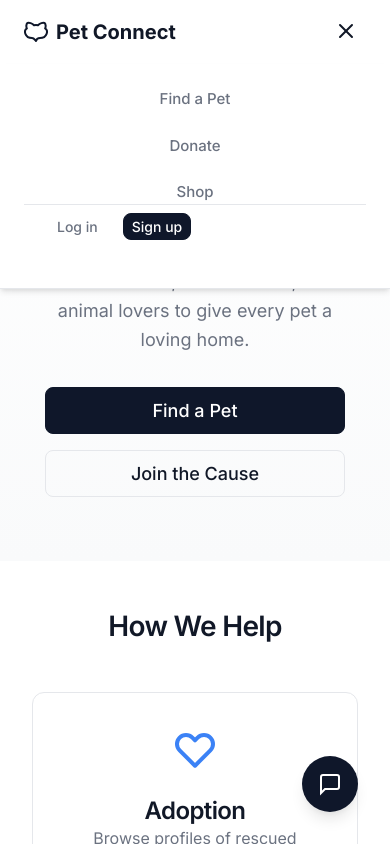
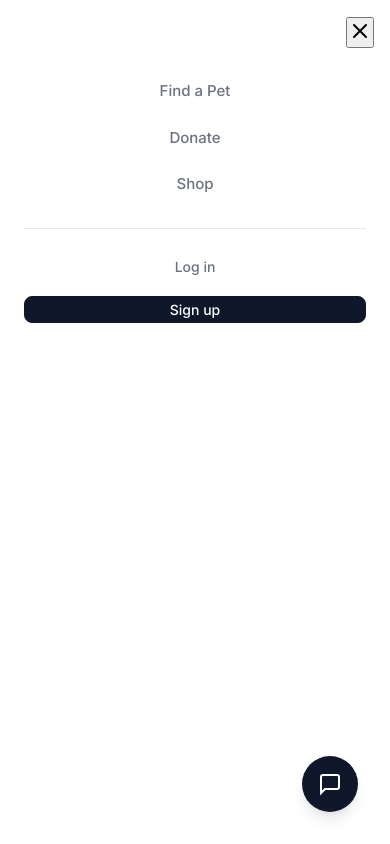
Before and after one commit to ly-sid/pet-connect, a Next.js app: page / in a window 390 px wide. Both pictures are taken after a click on the button 346 px from the left and 32 px from the top of the page. Shown: the top 844 px of the page. Built offline with nearby package versions, Linux system fonts and the light colour scheme.

Commit message:
UI: Refined mobile optimization, fixed scrambled headers and improved navigation

```diff
--- a/src/app/animals/page.tsx
+++ b/src/app/animals/page.tsx
@@ -37,9 +37,9 @@ export default function AnimalSearchPage() {
 
     return (
         <div className="container py-8">
-            <div className="text-center mb-10">
-                <h1 style={{ fontSize: '2.5rem', fontWeight: 800, marginBottom: '0.5rem' }}>Find Your Perfect Companion</h1>
-                <p className="text-subtle">Browse our available pets and give them a forever home.</p>
+            <div className="text-center mb-8">
+                <h1 style={{ fontSize: 'var(--mobile-h1, 2.5rem)', fontWeight: 800, marginBottom: '0.5rem' }}>Find Your New Best Friend</h1>
+                <p className="text-subtle" style={{ fontSize: '0.9rem', maxWidth: '500px', margin: '0 auto' }}>Browse our available pets and give them a forever home.</p>
             </div>
 
             <div className={`flex gap-4 mb-8 justify-center max-w-2xl mx-auto ${styles.filterContainer}`}>
--- a/src/app/globals.css
+++ b/src/app/globals.css
@@ -235,19 +235,31 @@ button {
 /* Responsive Utilities */
 @media (max-width: 768px) {
   :root {
-    --mobile-h1: 2rem;
+    --mobile-h1: 1.75rem;
+    --mobile-h2: 1.5rem;
   }
 
   h1 {
     font-size: var(--mobile-h1);
+    line-height: 1.2;
   }
 
   h2 {
-    font-size: 1.75rem;
+    font-size: var(--mobile-h2);
+    line-height: 1.2;
   }
 
   .container {
     padding: 0 1rem;
+    max-width: 100vw;
+  }
+
+  /* Prevent flex/grid item overflow */
+  .container,
+  .flex,
+  .grid,
+  main {
+    min-width: 0;
   }
 
   .grid {
@@ -267,6 +279,15 @@ button {
   }
 }
 
+/* Aggressive scaling for very small devices */
+@media (max-width: 480px) {
+  :root {
+    --mobile-h1: 1.5rem;
+    --mobile-h2: 1.25rem;
+  }
+}
+
+
 @media (min-width: 769px) {
   .desktop-hide {
     display: none !important;
--- a/src/app/layout.tsx
+++ b/src/app/layout.tsx
@@ -11,6 +11,7 @@ const inter = Inter({ subsets: ['latin'] });
 export const metadata: Metadata = {
   title: 'Pet Connect',
   description: 'Pet Care, Rescue, and Adoption Management Platform',
+  viewport: 'width=device-width, initial-scale=1, maximum-scale=5',
 };
 
 export default function RootLayout({
@@ -20,7 +21,8 @@ export default function RootLayout({
 }) {
   return (
     <html lang="en">
-      <body className={inter.className} style={{ minHeight: '100vh', display: 'flex', flexDirection: 'column' }}>
+      <body className={inter.className} style={{ minHeight: '100vh', display: 'flex', flexDirection: 'column', overflowX: 'hidden', width: '100%' }}>
+
         <AuthProvider>
           <Navbar />
           <main style={{ flex: 1 }}>
--- a/src/app/page.module.css
+++ b/src/app/page.module.css
@@ -74,31 +74,36 @@
 
 @media (max-width: 768px) {
   .hero {
-    padding: 4rem 1rem;
+    padding: 3rem 1rem;
   }
 
   .title {
-    font-size: 2.25rem;
+    font-size: 2rem;
+    line-height: 1.1;
+    margin-bottom: 1rem;
   }
 
   .subtitle {
-    font-size: 1.125rem;
-    margin-bottom: 2rem;
+    font-size: 1rem;
+    margin-bottom: 1.5rem;
+    line-height: 1.4;
   }
 
   .ctaGroup {
     flex-direction: column;
     width: 100%;
-    max-width: 300px;
+    max-width: 100%;
     margin: 0 auto;
+    gap: 0.75rem;
   }
 
+  .ctaGroup a,
   .ctaGroup button {
     width: 100%;
   }
 
   .section {
-    padding: 3rem 1rem;
+    padding: 2.5rem 1rem;
   }
 
   .grid {
@@ -106,3 +111,9 @@
     gap: 1rem;
   }
 }
+
+@media (max-width: 480px) {
+  .title {
+    font-size: 1.75rem;
+  }
+}
--- a/src/components/layout/Navbar.module.css
+++ b/src/components/layout/Navbar.module.css
@@ -12,19 +12,11 @@
     margin: 0 auto;
     padding: 0 1.5rem;
     height: 4rem;
-    /* 64px */
     display: flex;
     align-items: center;
     justify-content: space-between;
-}
-
-.brand {
-    font-size: 1.25rem;
-    font-weight: 700;
-    color: var(--text-primary);
-    display: flex;
-    align-items: center;
-    gap: 0.5rem;
+    flex-wrap: nowrap;
+    /* Prevent brand and menu button from wrapping */
 }
 
 .logo {
@@ -66,18 +58,33 @@
     font-weight: 500;
 }
 
-.menuButton {
-    display: none;
-    background: none;
-    border: none;
+.brand {
+    font-size: 1.15rem;
+    /* Slightly smaller to fit mobile headers better */
+    font-weight: 700;
     color: var(--text-primary);
-    padding: 0.5rem;
-    cursor: pointer;
+    display: flex;
+    align-items: center;
+    gap: 0.5rem;
+    white-space: nowrap;
+    /* Prevent brand text from wrapping */
+    overflow: hidden;
 }
 
 @media (max-width: 768px) {
+    .container {
+        padding: 0 1rem;
+    }
+
+    .brand {
+        font-size: 1rem;
+        /* Even smaller for very narrow screens */
+    }
+
     .menuButton {
         display: block;
+        z-index: 1001;
+        /* Above mobile menu */
     }
 
     .navLinks,
@@ -88,25 +95,34 @@
     .navLinks.open {
         display: flex;
         flex-direction: column;
-        position: absolute;
-        top: 4rem;
+        position: fixed;
+        /* Better than absolute for full menu */
+        top: 0;
         left: 0;
         right: 0;
+        bottom: 0;
         background-color: var(--bg-card);
-        padding: 1.5rem;
-        border-bottom: 1px solid var(--border-subtle);
+        padding: 5rem 1.5rem 2rem;
+        /* Give space for the brand/button */
         gap: 1.5rem;
-        box-shadow: var(--shadow-md);
-        z-index: 100;
+        z-index: 1000;
+        overflow-y: auto;
     }
 
     .authButtons.open {
         display: flex;
-        padding: 0.5rem 1.5rem 1.5rem;
+        padding-top: 1.5rem;
         border-top: 1px solid var(--border-subtle);
-        margin-top: -1.5rem;
+        margin-top: 0.5rem;
         background-color: var(--bg-card);
+        flex-direction: column;
         width: 100%;
-        box-sizing: border-box;
+        gap: 1rem;
+    }
+
+    .userMenu {
+        flex-direction: column;
+        align-items: flex-start;
+        width: 100%;
     }
 }
--- a/src/components/layout/Navbar.tsx
+++ b/src/components/layout/Navbar.tsx
@@ -1,6 +1,6 @@
 "use client";
 
-import React, { useState } from 'react';
+import React, { useState, useEffect } from 'react';
 import Link from 'next/link';
 import { usePathname } from 'next/navigation';
 import styles from './Navbar.module.css';
@@ -12,6 +12,18 @@ export function Navbar() {
     const { user, logout } = useAuth();
     const [isMenuOpen, setIsMenuOpen] = useState(false);
 
+    // Prevent scrolling when mobile menu is open
+    useEffect(() => {
+        if (isMenuOpen) {
+            document.body.style.overflow = 'hidden';
+        } else {
+            document.body.style.overflow = 'auto';
+        }
+        return () => {
+            document.body.style.overflow = 'auto';
+        };
+    }, [isMenuOpen]);
+
     const isActive = (path: string) => pathname === path ? styles.active : '';
     const toggleMenu = () => setIsMenuOpen(!isMenuOpen);
 
@@ -22,7 +34,7 @@ export function Navbar() {
                     <svg width="24" height="24" viewBox="0 0 24 24" fill="none" stroke="currentColor" strokeWidth="2" strokeLinecap="round" strokeLinejoin="round" className={styles.logo}>
                         <path d="M12 5c.67 0 1.35.09 2 .26 1.78-2 5.03-2.84 6.42-2.26 1.4.58 1.57 3.8.74 5.42 1.62 1.03 2.16 3.48 1.45 5.37C21.82 15.82 20 18 16 18c-2.6 0-3.69 1.73-4 3-1-.95-2-3-4-3-4 0-5.82-2.18-6.61-4.21-.71-1.89-.17-4.34 1.45-5.37-.83-1.62-.66-4.84.74-5.42 1.39-.58 4.64.26 6.42 2.26.65-.17 1.33-.26 2-.26z" />
                     </svg>
-                    Pet Connect
+                    <span>Pet Connect</span>
                 </Link>
 
                 <button className={styles.menuButton} onClick={toggleMenu} aria-label="Toggle menu">
@@ -56,28 +68,28 @@ export function Navbar() {
                         </>
                     )}
 
-                    {/* Add authButtons inside navLinks for mobile view if menu is open */}
-                    {isMenuOpen && (
-                        <div className={`${styles.authButtons} ${styles.open}`}>
+                    {/* Authentication Links in Mobile Overlay */}
+                    <div className={`${styles.authButtons} ${isMenuOpen ? styles.open : 'mobile-hide'}`}>
                         {user ? (
                             <div className={styles.userMenu}>
-                                    <Button size="sm" variant="outline" onClick={() => { logout(); setIsMenuOpen(false); }}>Log out</Button>
+                                <span className="mobile-show" style={{ marginBottom: '0.5rem', fontWeight: 600 }}>{user.name}</span>
+                                <Button size="sm" variant="outline" fullWidth onClick={() => { logout(); setIsMenuOpen(false); }}>Log out</Button>
                             </div>
                         ) : (
                             <>
-                                    <Link href="/login" onClick={() => setIsMenuOpen(false)}>
-                                        <Button size="sm" variant="ghost">Log in</Button>
+                                <Link href="/login" onClick={() => setIsMenuOpen(false)} style={{ width: '100%' }}>
+                                    <Button size="sm" variant="ghost" fullWidth>Log in</Button>
                                 </Link>
-                                    <Link href="/register" onClick={() => setIsMenuOpen(false)}>
-                                        <Button size="sm" variant="primary">Sign up</Button>
+                                <Link href="/register" onClick={() => setIsMenuOpen(false)} style={{ width: '100%' }}>
+                                    <Button size="sm" variant="primary" fullWidth>Sign up</Button>
                                 </Link>
                             </>
                         )}
                     </div>
-                    )}
                 </div>
 
-                <div className={styles.authButtons}>
+                {/* Desktop Authentication Buttons */}
+                <div className={`${styles.authButtons} mobile-hide`}>
                     {user ? (
                         <div className={styles.userMenu}>
                             <span className="mobile-hide">{user.name} ({user.role})</span>
```
Also changed, not shown: src/app/marketplace/page.tsx (+6 -6 lines). Lines whose indentation alone changed are shown as unchanged.
